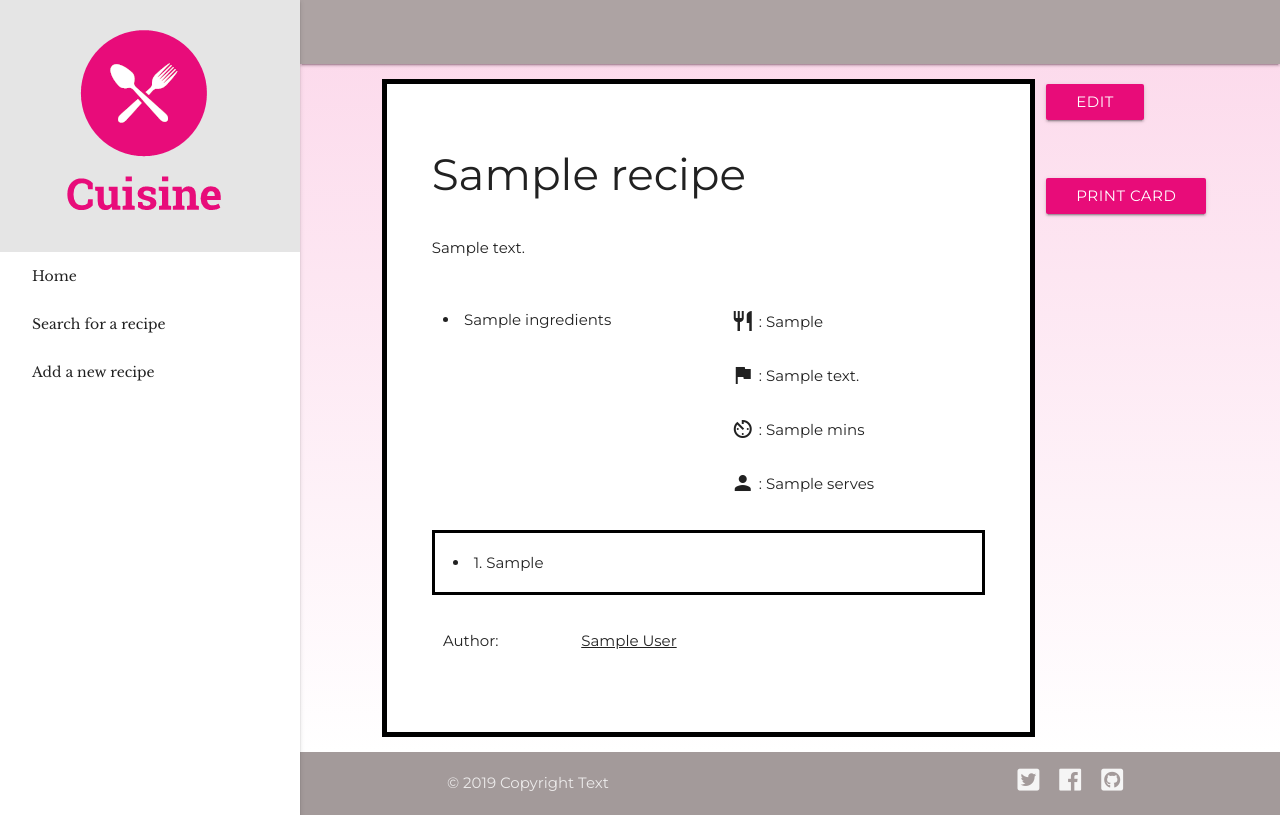
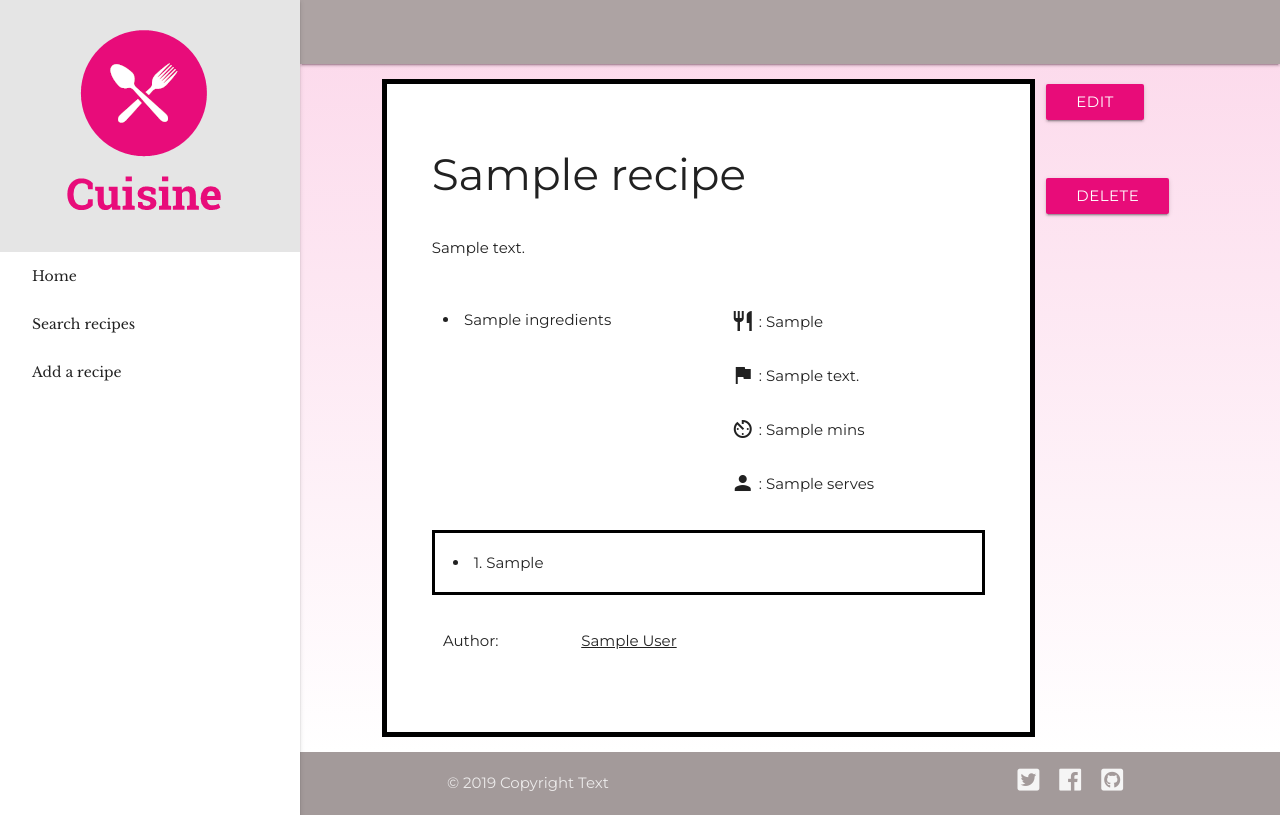
Before and after one commit to Code-Institute-Submissions/Cuisine, a Flask app: template templates/recipe.html in a window 1280 px wide. Run offline with Flask 2, Linux system fonts and the light colour scheme; the template is opened without the code that fills it: most values are stand-ins (such as "Sample title", 1, 10 or a date in 2020); some libraries are stand-ins or nearby versions.

Commit message:
Added delete recipe functionality
users can now delete recipes from recipe.html

```diff
--- a/app.py
+++ b/app.py
@@ -21,16 +21,9 @@ mongo = PyMongo(app)
 
 
 @app.route('/')
-@app.route('/get_recipes')
-def get_recipes():
-    return render_template("index.html",
-        recipes=mongo.db.recipes.find(),
-        serves=mongo.db.serves.find(),
-        cooking_duration=mongo.db.cooking_duration.find(),
-        meal_type=mongo.db.meal_type.find(),
-        cuisine_type=mongo.db.cuisine_type.find(),
-        authors=mongo.db.author.find()
-        )
+@app.route('/welcome')
+def welcome():
+    return render_template("index.html")
 
 
 
@@ -77,7 +70,7 @@ def insert_recipe():
         if new_author not in current_authors_string:
             authors.insert([{ "author": request.form['author']}])
 
-    return redirect(url_for('get_recipes'))
+    return redirect(url_for('search_recipes'))
 
 
 
@@ -183,8 +176,17 @@ def insert_meal_type():
     return redirect(url_for('add_recipe'))
 
 
+@app.route('/delete_recipe/<recipe_id>', methods=['POST', 'GET'])
+def delete_recipe(recipe_id):
+
+    mongo.db.recipes.remove({'_id': ObjectId(recipe_id)})
+
+    return redirect(url_for('search_recipes'))
+
 @app.route('/search_recipes')
 def search_recipes():
+
+
 
     return render_template('searchrecipes.html',
         recipes=mongo.db.recipes.find(),
--- a/templates/base.html
+++ b/templates/base.html
@@ -15,10 +15,10 @@
 <header>
     <nav>
         <ul id="slide-out" class="side-nav fixed">
-            <a href="{{url_for('get_recipes')}}"><img class="logo-image" src="{{url_for('static', filename='images/logo.png')}}"></a>
-            <li><a href="{{url_for('get_recipes')}}">Home</a></li>
-            <li><a href="{{url_for('search_recipes')}}">Search for a recipe</a></li>
-            <li><a href="{{url_for('add_recipe')}}">Add a new recipe</a></li>
+            <a href="{{url_for('welcome')}}"><img class="logo-image" src="{{url_for('static', filename='images/logo.png')}}"></a>
+            <li><a href="{{url_for('welcome')}}">Home</a></li>
+            <li><a href="{{url_for('search_recipes')}}">Search recipes</a></li>
+            <li><a href="{{url_for('add_recipe')}}">Add a recipe</a></li>
 
 
         </ul>
@@ -33,7 +33,7 @@
 <body>
     <main>
 
-        {% if request.endpoint == 'get_recipes' %}
+        {% if request.endpoint == 'welcome' %}
 
         <div class="parallax-container">
             <div class="parallax"><img src="{{url_for('static', filename='images/index.png')}}"></div>
@@ -69,7 +69,7 @@
             {% block content %} {% endblock %}
         </div>
 
-        {% if request.endpoint == 'get_recipes' %}
+        {% if request.endpoint == 'welcome' %}
 
         <div class="parallax-container">
             <div class="parallax"><img src="{{url_for('static', filename='images/index.png')}}"></div>
--- a/templates/recipe.html
+++ b/templates/recipe.html
@@ -76,7 +76,16 @@
     </div>
 
     <div class=" col s12 m3 l3 right recipe-buttons">
-        <a class="waves-effect waves-light btn">Print card</a>
+        <a class="waves-effect waves-light btn modal-trigger" href="#modal1">Delete</a>
+        <div id="modal1" class="modal">
+            <div class="modal-content">
+                <h4>Delete this recipe</h4>
+                <p>Are you sure you want to delete this recipe?</p>
+            </div>
+            <div class="modal-footer">
+                <a class="modal-action modal-close btn waves-effect waves-light" href="{{url_for('delete_recipe', recipe_id=recipe._id)}}">Delete</a>
+            </div>
+        </div>
     </div>
 </div>
 
```
Also changed, not shown: templates/searchrecipes.html (+6 -2 lines), static/images/index.png.
